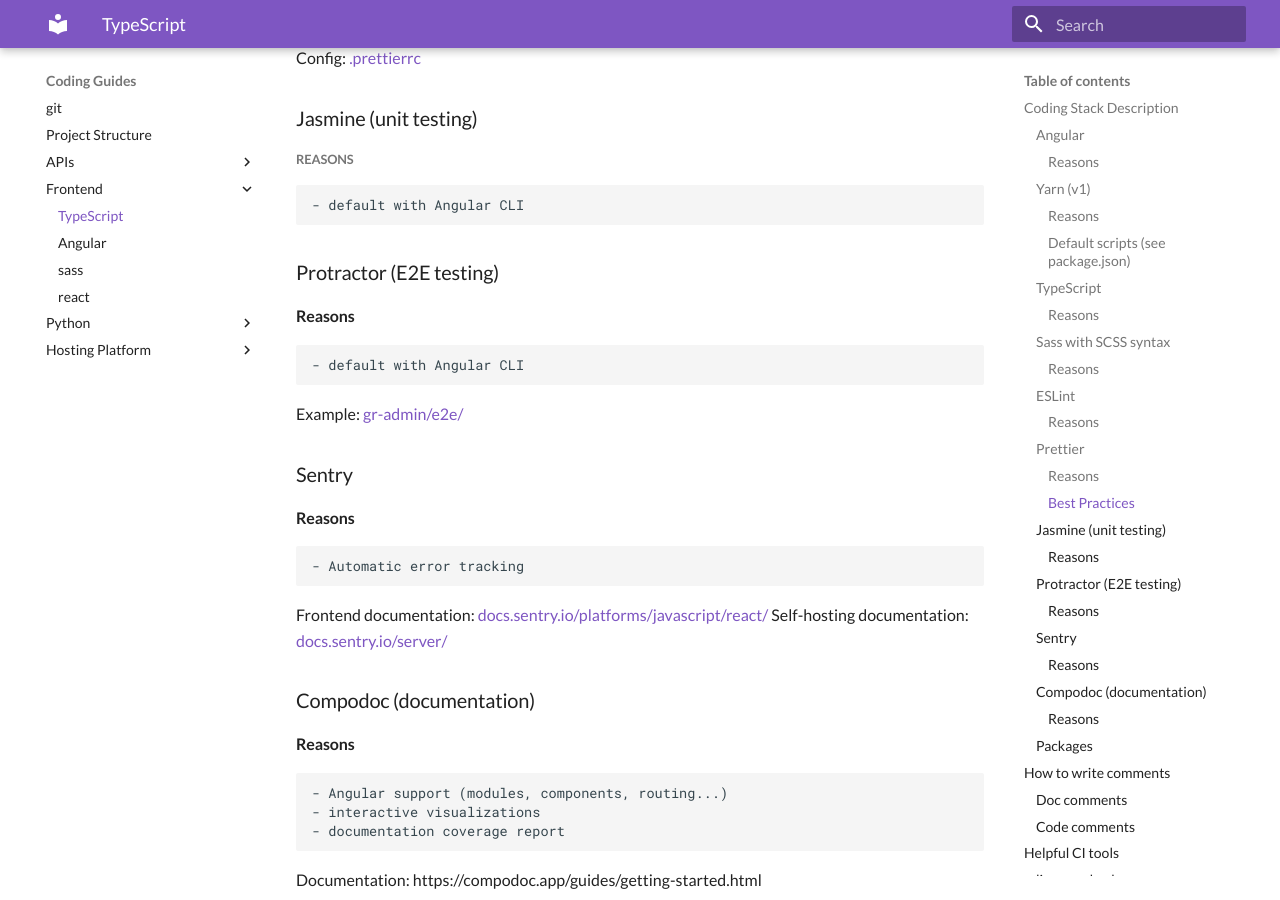
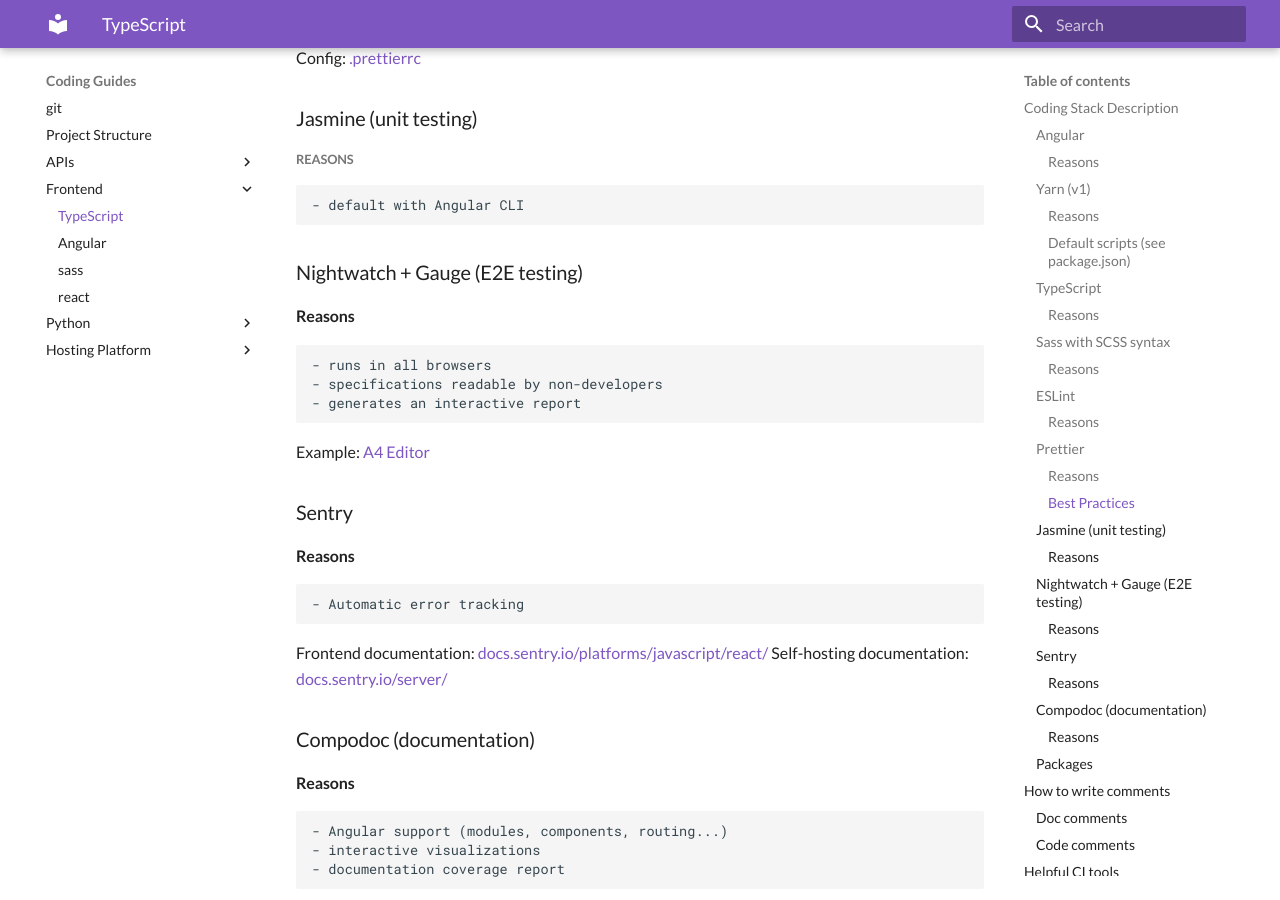
Before and after one commit to GreyRook/code-with-style, an MkDocs documentation site: the page built from docs/typescript/index.md, in a window 1280 px wide and 900 px high, scrolled down 1965 px. Built offline with MkDocs 1.6.1 and Material for MkDocs 9.7.7, drawn with Linux system fonts in a browser that asks for light colours.

Commit message:
Change the default E2E test framework from Protractor to Nightwatch + Gauge
Reviewed-by: Florian Ludwig <f.ludwig@greyrook.com>
Reviewed-by: Baohui Deng <b.deng@greyrook.com>
Reviewed-by: Marius Tippkämper <m.tippkaemper@greyrook.com>
Part-of: <http://git.r0k.de/gr/internal/guides/code-with-style/-/merge_requests/94>

```diff
--- a/docs/CHANGELOG.md
+++ b/docs/CHANGELOG.md
@@ -31,6 +31,7 @@
 
 ### Changed
 - Changed the default TypeScript linter from TSLint to ESLint
+- Changed the default E2E test framework from Protractor to Nightwatch + Gauge
 
 ### Fixed
 - Small spelling and grammar fixes all around.
--- a/docs/typescript/index.md
+++ b/docs/typescript/index.md
@@ -74,10 +74,12 @@
 ##### Reasons
     - default with Angular CLI
 
-### Protractor (E2E testing)
+### Nightwatch + Gauge (E2E testing)
 #### Reasons
-    - default with Angular CLI
-Example: [gr-admin/e2e/](https://git.r0k.de/s.blaettgen/gr-admin/tree/master/e2e)
+    - runs in all browsers
+    - specifications readable by non-developers
+    - generates an interactive report
+Example: [A4 Editor](https://git.r0k.de/gr-clients/vc/a4/-/tree/master/e2e/components)
 
 ### Sentry
 #### Reasons
```
